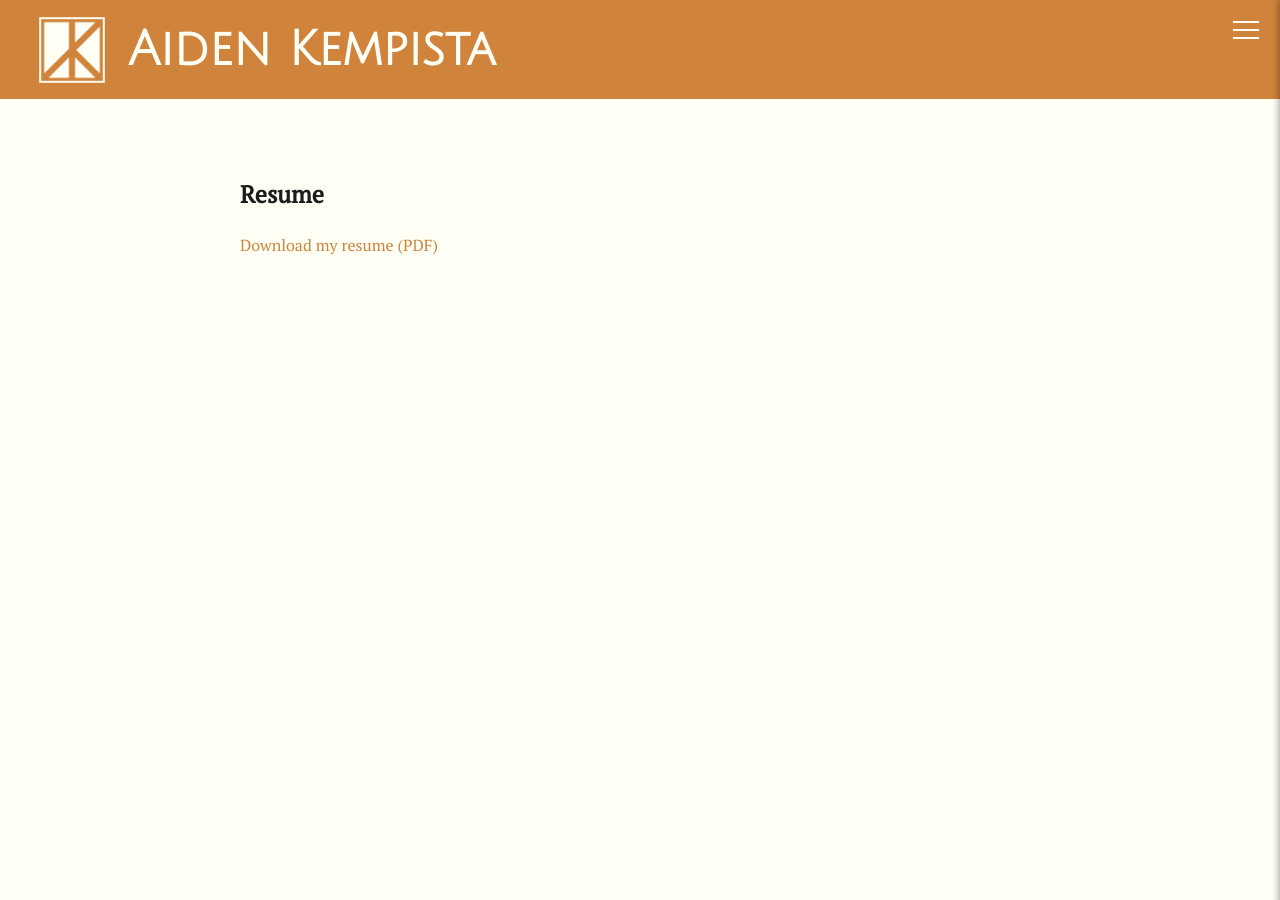
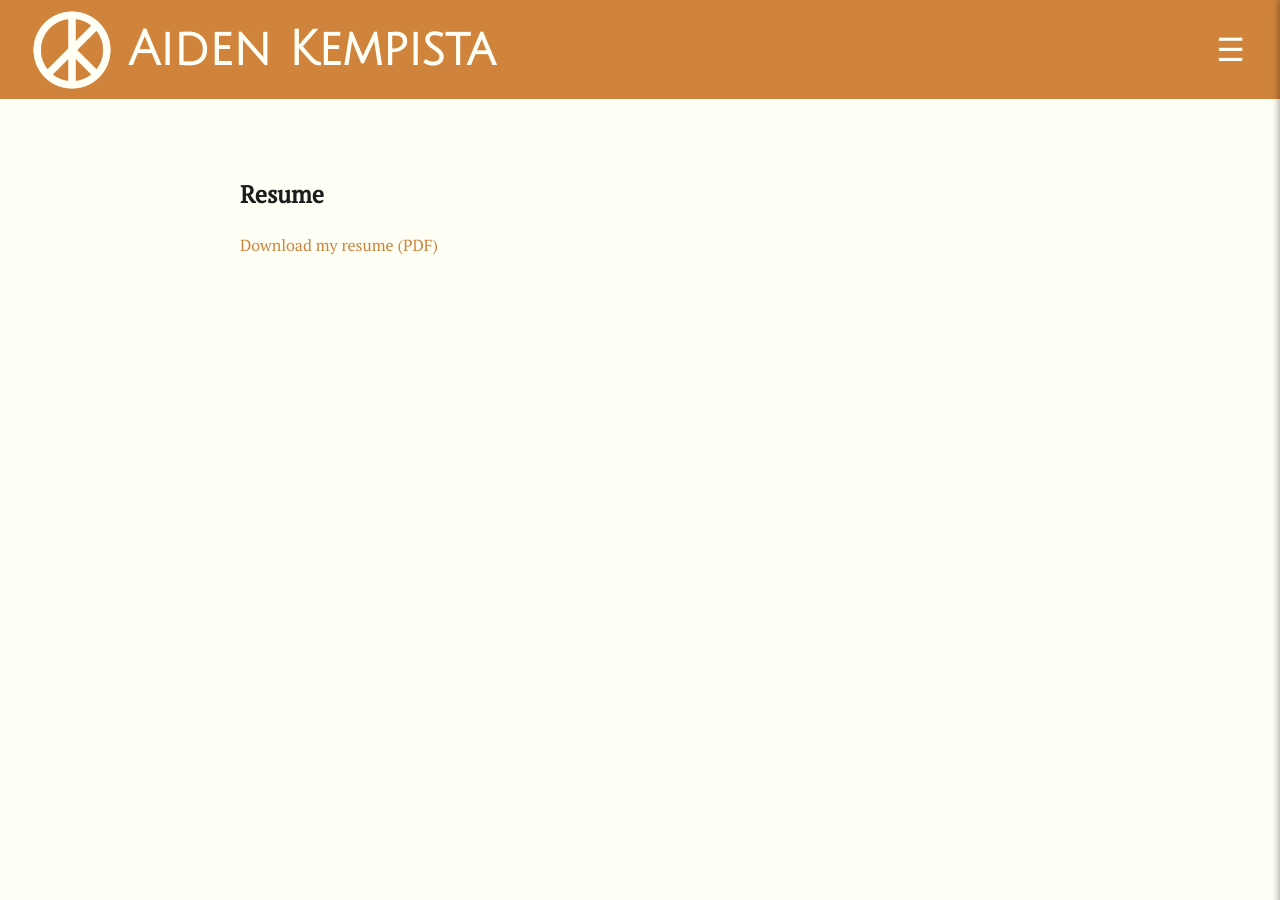
Before and after one commit to aKempista/akempista.github.io, a Jekyll site: the page built from resume.html, in a window 1280 px wide. Built offline with Jekyll 4.4.1, drawn with Linux system fonts in a browser that asks for light colours; some web fonts are replaced.

Commit message:
Update default.html

```diff
--- a/_layouts/default.html
+++ b/_layouts/default.html
@@ -111,44 +111,14 @@
 
     /* hamburger side panel */
     .hamburger-nav { position: relative; z-index: 2000; }
-    /* Hamburger button (three bars) */
     .hamburger-nav .hamburger {
-      /* keep the toggle visible and on top of the sliding panel */
-      position: fixed;           /* remove from normal flow so it can float above the dropdown */
-      top: 12px;
-      right: 12px;
-      width: 44px;
-      height: 36px;
-      display: inline-flex;
-      flex-direction: column;
-      justify-content: center;
-      align-items: center;
+      font-size: 2rem;
       background: none;
       border: none;
+      color: var(--primary);
       cursor: pointer;
-      padding: 6px;
-      z-index: 3000;             /* higher than the panel's 2000 so it always stays clickable */
-    }
-    .hamburger-nav .hamburger .bar {
-      width: 26px;
-      height: 2px;
-      background: var(--primary);
-      display: block;
-      transition: transform 0.25s ease, opacity 0.2s ease;
-      transform-origin: center;
-    }
-    .hamburger-nav .hamburger .bar + .bar { margin-top: 6px; }
-
-    /* When nav is open, animate bars into an X */
-    .hamburger-nav.open .hamburger .bar.top {
-      transform: translateY(8px) rotate(45deg);
-    }
-    .hamburger-nav.open .hamburger .bar.middle {
-      opacity: 0;
-      transform: scaleX(0);
-    }
-    .hamburger-nav.open .hamburger .bar.bottom {
-      transform: translateY(-8px) rotate(-45deg);
+      padding: 0.2rem;
+      z-index: 2100;
     }
     .hamburger-nav .dropdown {
       position: fixed;
@@ -160,7 +130,7 @@
       transition: right 0.3s ease;
       padding-top: 60px; /* leave space for hamburger */
       box-shadow: -2px 0 6px rgba(0,0,0,0.3);
-      z-index: 2000;          /* stays below the fixed toggle */
+      z-index: 2000;
     }
     .hamburger-nav .dropdown a {
       display: block;
@@ -237,15 +207,11 @@
   <header>
       <div class="header-row">
         <a href="{{ '/' | relative_url }}" class="header-link">
-          <img src="/images/squarelogo_offwhite.png" alt="Lambda Logo" class="site-logo" />
+          <img src="/images/lambda_logo.png" alt="Lambda Logo" class="site-logo" />
           <h1 class="site-title">{{ site.title }}</h1>
         </a>
         <nav class="hamburger-nav">
-          <button class="hamburger" aria-label="Menu" aria-expanded="false">
-            <span class="bar top" aria-hidden="true"></span>
-            <span class="bar middle" aria-hidden="true"></span>
-            <span class="bar bottom" aria-hidden="true"></span>
-          </button>
+          <button class="hamburger" aria-label="Menu">&#9776;</button>
           <div class="dropdown">
             <a href="{{ '/' | relative_url }}">Projects</a>
             <a href="https://github.com/aKempista" target="_blank" rel="noopener">GitHub</a>
```
Also changed, not shown: other parts of _layouts/default.html (+29 -31 lines). Lines whose indentation alone changed are shown as unchanged.
